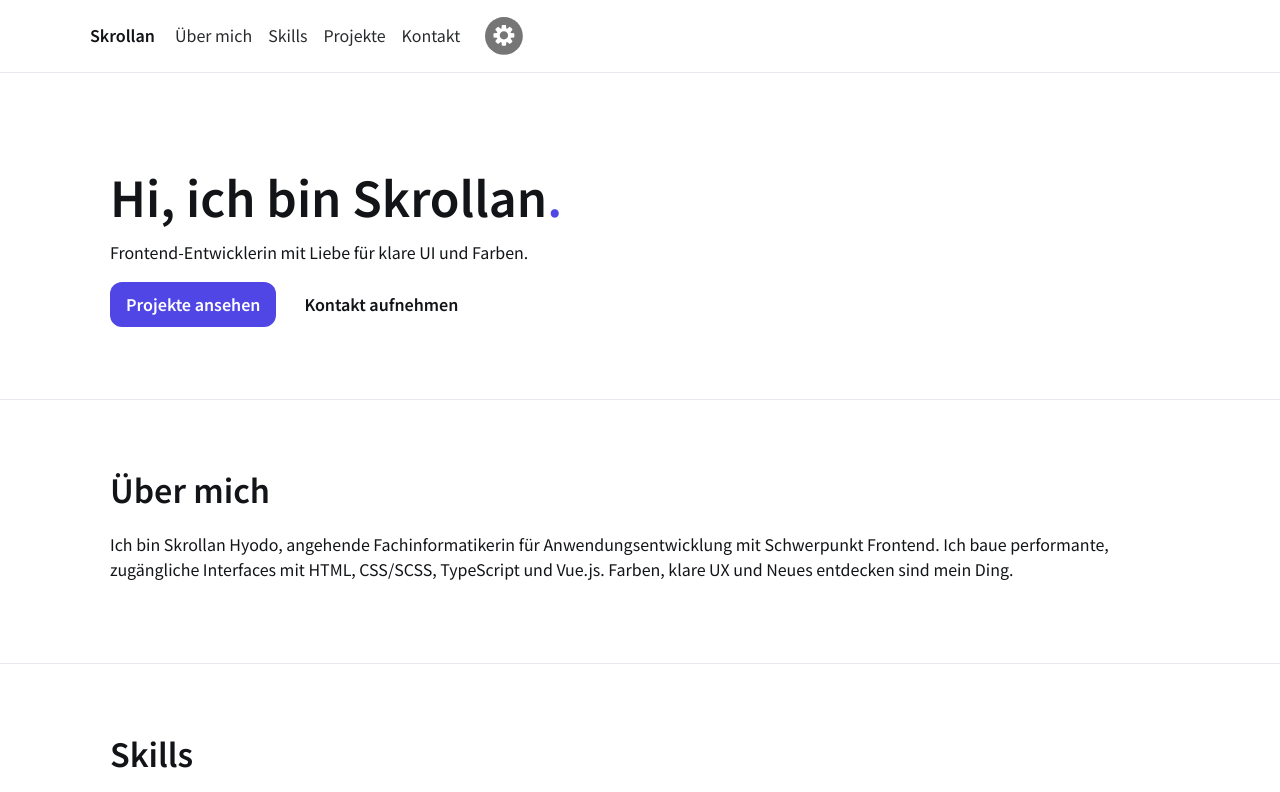
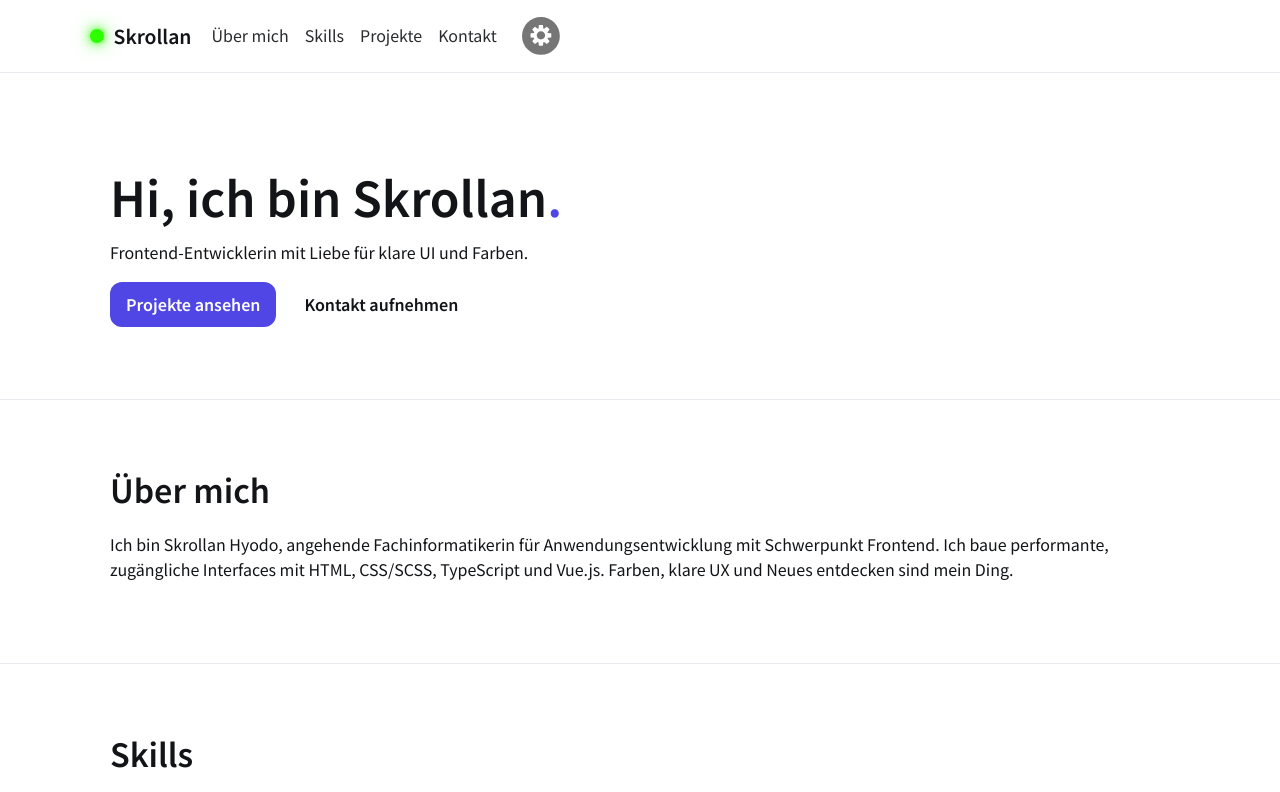
Before and after one commit to Schokett/WebPortfolio, a website built with Vite: page index.html in a window 1280 px wide. Shown: the top 792 px of the page. Built offline with nearby package versions, Linux system fonts and the light colour scheme.

Commit message:
led added

```diff
--- a/index.html
+++ b/index.html
@@ -14,7 +14,12 @@
 
   <header class="site-header">
     <nav class="container nav">
-      <strong class="logo">Skrollan</strong>
+      <div class="logo">
+        <span class="led" aria-hidden="true"></span>
+        <span class="name">Skrollan</span>
+
+      </div>
+
       <ul class="menu">
         <li><a href="#about">Über mich</a></li>
         <li><a href="#skills">Skills</a></li>
@@ -98,10 +103,10 @@
   </footer>
 
   <!-- irgendwo am Ende von <body> -->
-<button id="scrollTopBtn" class="scroll-top" aria-label="Nach oben">
-  <img src="public/icons/up-arrow.svg" alt="" aria-hidden="true" />
-  <div class="scroll-top-glow"></div>
-</button>
+  <button id="scrollTopBtn" class="scroll-top" aria-label="Nach oben">
+    <img src="public/icons/up-arrow.svg" alt="" aria-hidden="true" />
+    <div class="scroll-top-glow"></div>
+  </button>
 
 
   <script type="module" src="/src/main.ts"></script>
--- a/src/styles.scss
+++ b/src/styles.scss
@@ -81,8 +81,51 @@ body {
     gap: 20px;
     padding: 12px 0;
 }
+@media (prefers-reduced-motion: reduce) {
+  .led { animation: none !important; }
+}
+
+
+@property --hue {
+  syntax: "<number>";
+  inherits: false;
+  initial-value: 0;
+}
+
 .logo {
     font-weight: 700;
+    display: inline-flex;
+    align-items: center;
+    gap: .6rem;
+}
+
+.name {
+    font-size: 1.2rem;
+  font-weight: 700;
+}
+.led {
+  --size: 14px;           /* einfach anpassen */
+  --hue: 0;               /* wird animiert */
+  --sat: 100%;
+  --lit: 50%;
+  width: var(--size);
+  height: var(--size);
+  border-radius: 50%;
+  background-color: hsl(var(--hue) var(--sat) var(--lit));
+  /* Glow mit gleicher Farbe */
+  box-shadow:
+    0 0 6px  hsl(var(--hue) var(--sat) 65% / .9),
+    0 0 12px hsl(var(--hue) var(--sat) 55% / .7),
+    0 0 20px hsl(var(--hue) var(--sat) 50% / .5);
+  animation: hue-cycle 25s linear infinite;
+}
+
+@keyframes hue-cycle {
+  0%   { --hue: 0;   }   /* rot */
+  25%  { --hue: 120; }   /* grün */
+  50%  { --hue: 200; }   /* cyan/blaugrün */
+  75%  { --hue: 260; }   /* violett */
+  100% { --hue: 360; }   /* zurück zu rot (gleich wie 0) */
 }
 
 .menu {
@@ -312,7 +355,8 @@ h2 {
     --fab-bg: #222;
     --fab-bg-hover: #333;
     --fab-shadow: 0 6px 18px rgba(0, 0, 0, 0.35);
-  --glow-color: rgba(138, 43, 226, 0.6); /* lila glow */
+    --glow-color: rgba(138, 43, 226, 0.6);
+    /* lila glow */
 }
 
 .scroll-top {
@@ -365,8 +409,17 @@ h2 {
 }
 
 @keyframes pulse {
-  0%, 100% { opacity: 0.6; transform: translateX(-50%) scale(1); }
-  50% { opacity: 1; transform: translateX(-50%) scale(1.1); }
+
+    0%,
+    100% {
+        opacity: 0.6;
+        transform: translateX(-50%) scale(1);
+    }
+
+    50% {
+        opacity: 1;
+        transform: translateX(-50%) scale(1.1);
+    }
 }
 
 /* Sichtbar nach Scroll */
```
Lines whose indentation alone changed are shown as unchanged.
